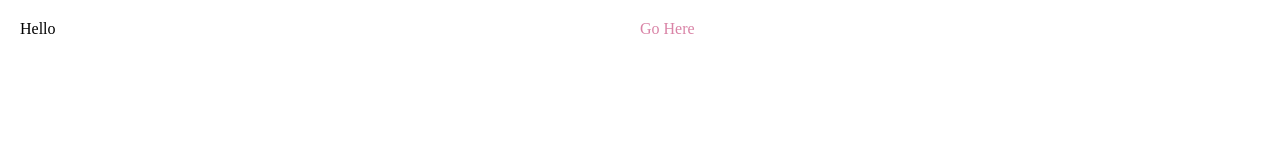
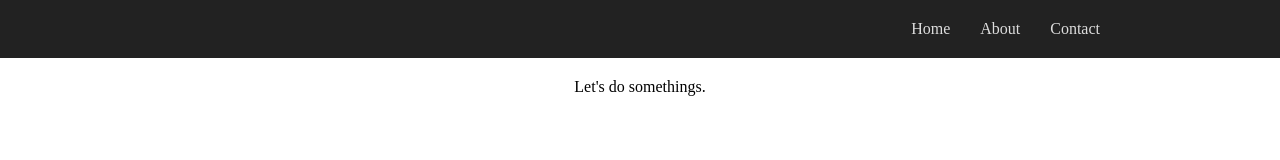
Before and after one commit to fathym-it/basic-app-demo, a website: page index.html in a window 1280 px wide. Drawn offline with Linux system fonts and the light colour scheme.

Commit message:
From export

```diff
--- a/index.html
+++ b/index.html
@@ -1,47 +1,4 @@
-<html>
-  <head>
-    <style>
-      * {
-        box-sizing: border-box;
-      }
-      body {
-        margin: 0;
-      }
-      .row {
-        display: table;
-        padding-top: 10px;
-        padding-right: 10px;
-        padding-bottom: 10px;
-        padding-left: 10px;
-        width: 100%;
-      }
-      .cell {
-        width: 8%;
-        display: table-cell;
-        height: 75px;
-      }
-      #ijxl {
-        padding: 10px;
-      }
-      #iv42 {
-        color: #d983a6;
-      }
-      @media (max-width: 768px) {
-        .cell {
-          width: 100%;
-          display: block;
-        }
-      }
-    </style>
-  </head>
-  <body>
-    <div class="row">
-      <div class="cell">
-        <div id="ijxl">Hello</div>
-      </div>
-      <div class="cell" id="ix7g">
-        <a id="iv42">Go Here</a>
-      </div>
-    </div>
-  </body>
-</html>
+<!doctype html><html lang="en"><head><meta charset="utf-8"><link rel="stylesheet" href="./css/style.css"></head><body><div data-gjs="navbar" class="navbar"><div class="navbar-container"><a href="/" class="navbar-brand"></a><div id="izwu" class="navbar-burger"><div class="navbar-burger-line"></div><div class="navbar-burger-line"></div><div class="navbar-burger-line"></div></div><div data-gjs="navbar-items" class="navbar-items-c"><nav data-gjs="navbar-menu" class="navbar-menu"><a href="#" class="navbar-menu-link">Home</a><a href="about" title="About" class="navbar-menu-link">About</a><a href="#" class="navbar-menu-link">Contact</a></nav></div></div></div><div id="il9dk" class="row"><div class="cell"></div><div class="cell"><div id="i2073">Let&#039;s do somethings.</div></div><div class="cell"></div></div><script>var items = document.querySelectorAll('#izwu');
+        for (var i = 0, len = items.length; i < len; i++) {
+          (function(){var e,t=0,n=function(){var e,t=document.createElement("void"),n={transition:"transitionend",OTransition:"oTransitionEnd",MozTransition:"transitionend",WebkitTransition:"webkitTransitionEnd"};for(e in n)if(void 0!==t.style[e])return n[e]}();"gjs-collapse"in this||this.addEventListener("click",(function(r){if(r.preventDefault(),!t){var i=this.closest("[data-gjs=navbar]").querySelector("[data-gjs=navbar-items]");(function(e){t=1;var n=function(e){var t=window.getComputedStyle(e),n=t.display,r=parseInt(t["max-height"]);if("none"!==n&&"0"!==r)return e.offsetHeight;e.style.height="auto",e.style.display="block",e.style.position="absolute",e.style.visibility="hidden";var i=e.offsetHeight;return e.style.height="",e.style.display="",e.style.position="",e.style.visibility="",i}(e),r=e.style;r.display="block",r.transition="max-height 0.25s ease-in-out",r.overflowY="hidden",""==r["max-height"]&&(r["max-height"]=0),0==parseInt(r["max-height"])?(r["max-height"]="0",setTimeout((function(){r["max-height"]=n+"px"}),10)):r["max-height"]="0"})(i),e||(i.addEventListener(n,(function(){t=0;var e=i.style;0==parseInt(e["max-height"])&&(e.display="",e["max-height"]="")})),e=1)}})),this["gjs-collapse"]=1}.bind(items[i]))();
+        }</script></body><html>
```
Also changed, not shown: css/style.css (added, +1 -0 lines).
